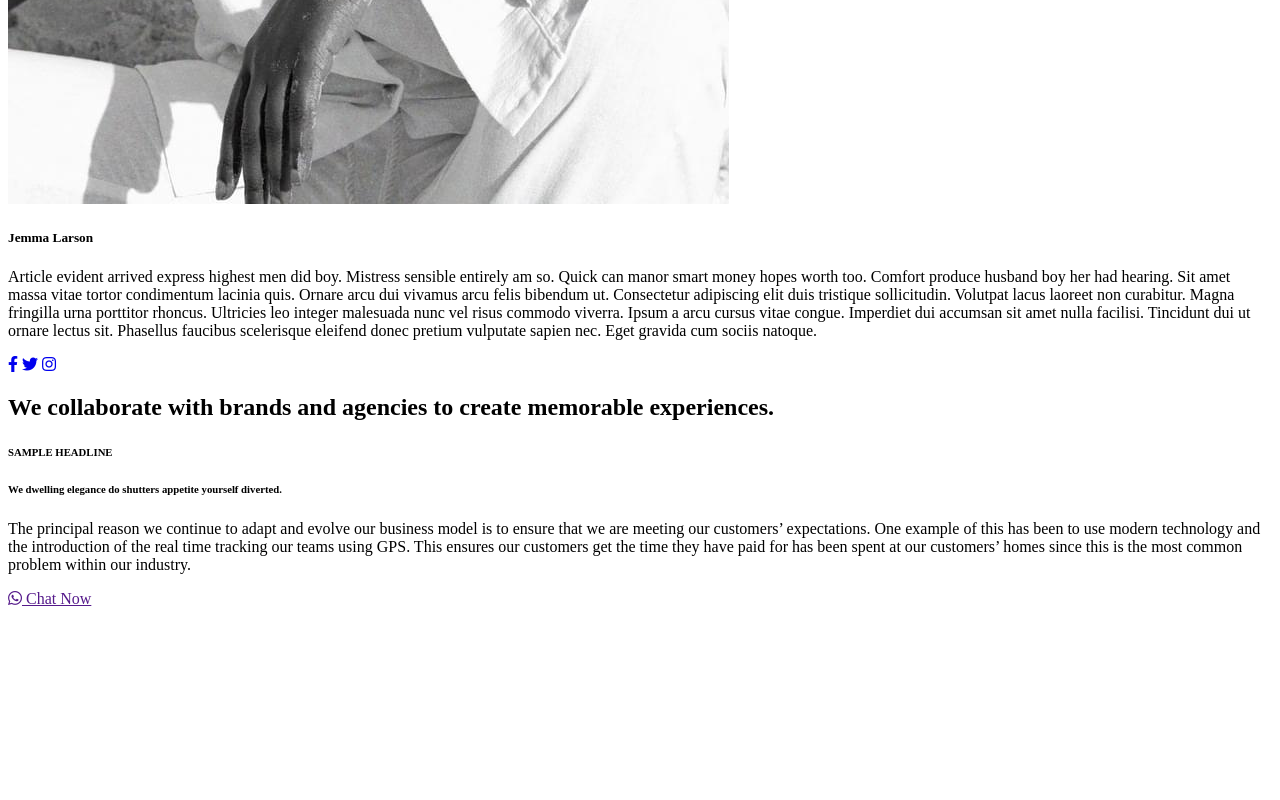
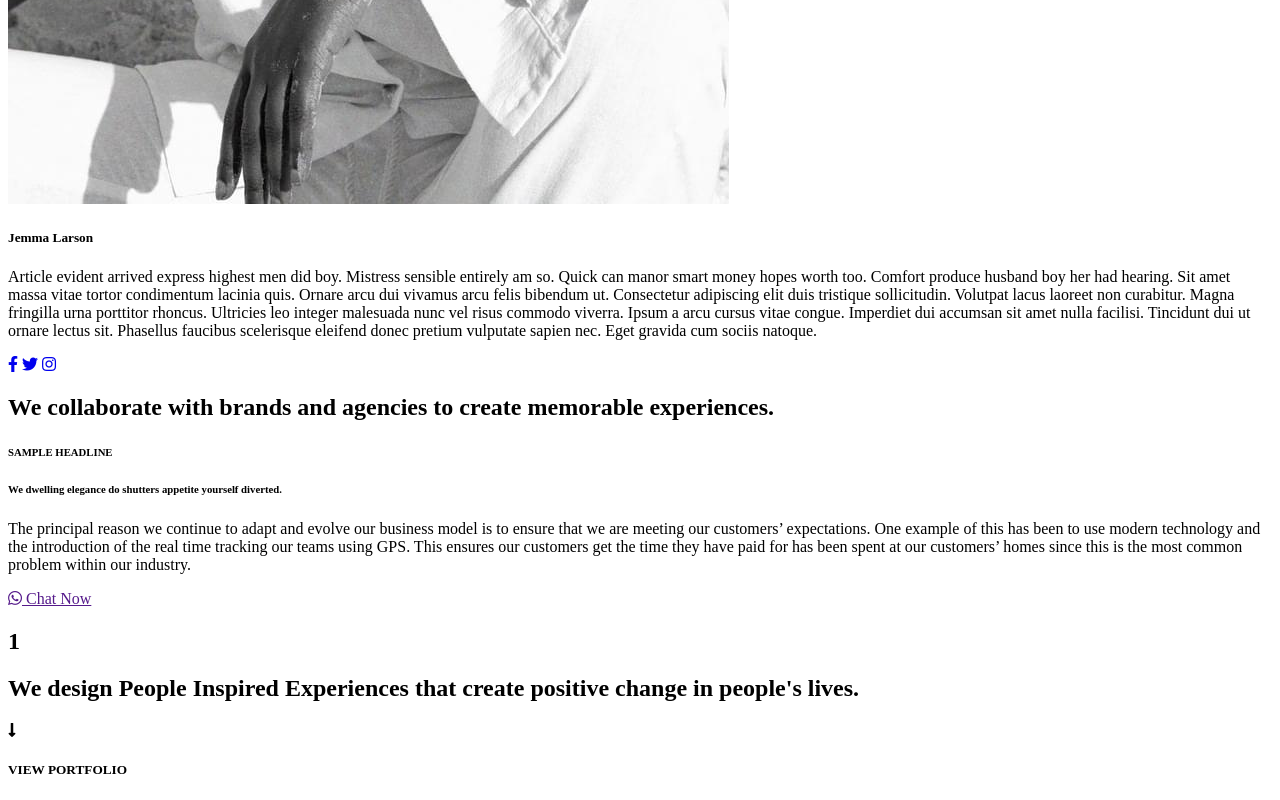
Before and after one commit to Mudi-Igbinoba/Kode-Camp-Activity-5, a plain HTML site: page index.html in a window 1280 px wide. Shown: the part 969-1769 px from the top of the page. Before the commit the page ends 1585 px from the top, so only its background shows below. Drawn offline with Linux system fonts and the light colour scheme; files whose address does not match are found by name.

Commit message:
created third section of headings

```diff
--- a/index.html
+++ b/index.html
@@ -40,5 +40,13 @@
            </a>
        </div>
    </section>
+
+   <section>
+        <h1>1</h1>
+        <div></div>
+        <h2>We design People Inspired Experiences that create positive change in people's lives.</h2>
+        <i class="fas fa-long-arrow-alt-down"></i>
+        <h5>VIEW PORTFOLIO</h5>
+   </section>
 </body>
 </html>
```
